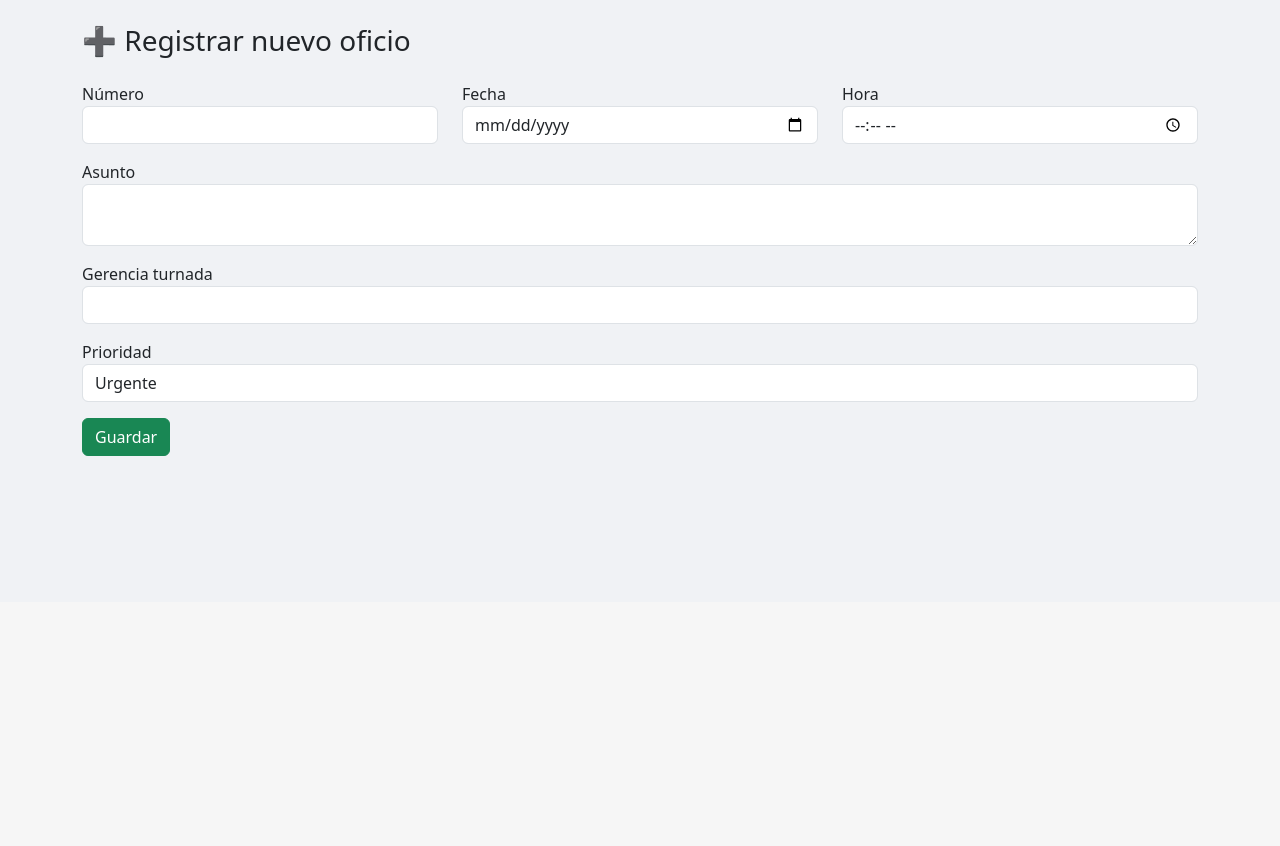
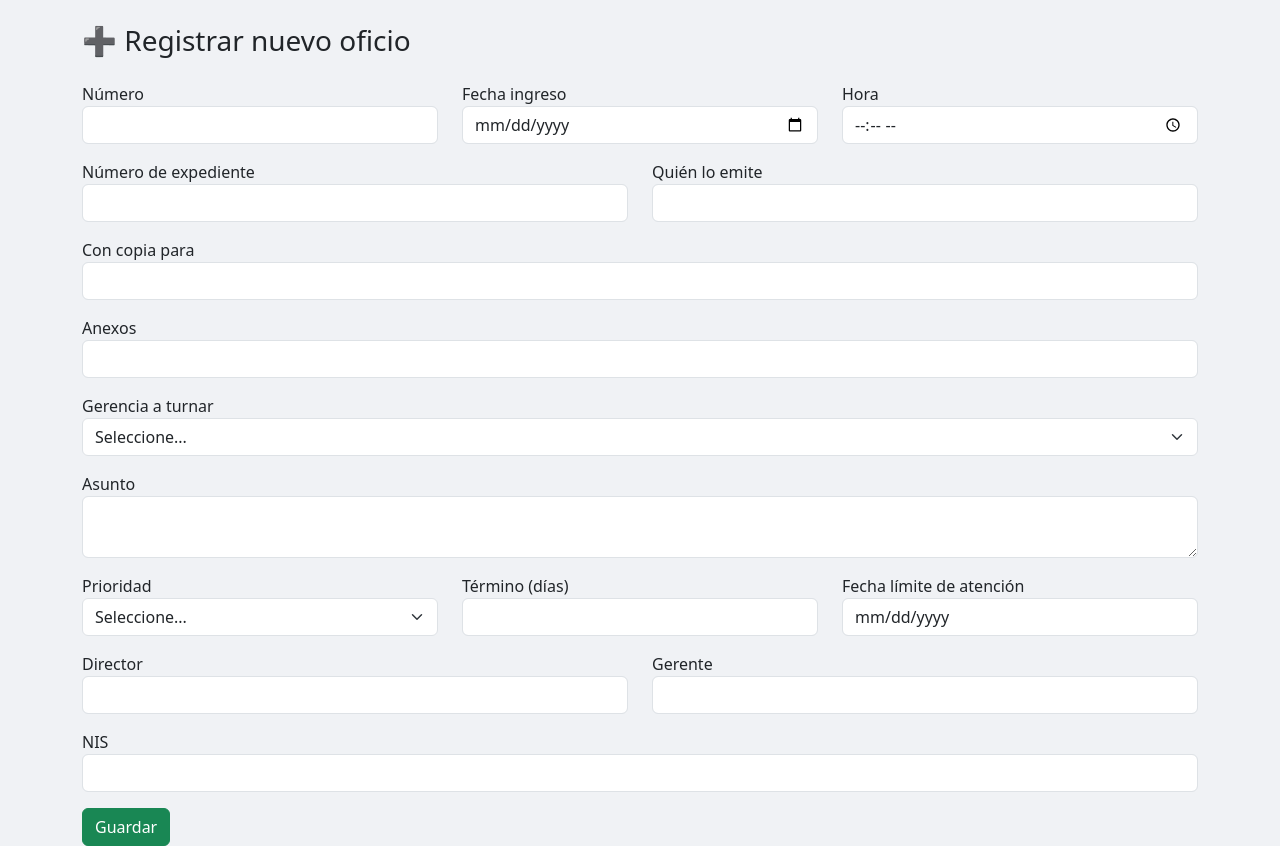
Before and after one commit to adrianalinarestoledo-creator/correspondencia_2026, a Flask app: page /nuevo in a window 1280 px wide. Shown: the part 198-1044 px from the top of the page. Before the commit the page ends 654 px from the top, so only its background shows below. Run offline with Flask 3, Linux system fonts and the light colour scheme; the visitor is signed in with stand-in values (Sample User, id 1).

Commit message:
Update nuevo.html

```diff
--- a/templates/nuevo.html
+++ b/templates/nuevo.html
@@ -12,8 +12,8 @@
         </div>
 
         <div class="col-md-4 mb-3">
-            <label>Fecha</label>
-            <input type="date" name="fecha" class="form-control" required>
+            <label>Fecha ingreso</label>
+            <input type="date" id="fecha" name="fecha" class="form-control" required>
         </div>
 
         <div class="col-md-4 mb-3">
@@ -22,29 +22,136 @@
         </div>
     </div>
 
+    <div class="row">
+        <div class="col-md-6 mb-3">
+            <label>Número de expediente</label>
+            <input type="text" name="numero_expediente" class="form-control">
+        </div>
+
+        <div class="col-md-6 mb-3">
+            <label>Quién lo emite</label>
+            <input type="text" name="quien_emite" class="form-control">
+        </div>
+    </div>
+
+    <div class="mb-3">
+        <label>Con copia para</label>
+        <input type="text" name="con_copia_para" class="form-control">
+    </div>
+
+    <div class="mb-3">
+        <label>Anexos</label>
+        <input type="text" name="anexos" class="form-control">
+    </div>
+
+    <div class="mb-3">
+        <label>Gerencia a turnar</label>
+        <select name="gerencia_turnada" class="form-select" required>
+            <option value="">Seleccione...</option>
+            <option value="DG">DG</option>
+            <option value="GAL">GAL</option>
+            <option value="GPSOI">GPSOI</option>
+            <option value="GSMA">GSMA</option>
+            <option value="GSTS">GSTS</option>
+        </select>
+    </div>
+
     <div class="mb-3">
         <label>Asunto</label>
         <textarea name="asunto" class="form-control" required></textarea>
     </div>
 
-    <div class="mb-3">
-        <label>Gerencia turnada</label>
-        <input type="text" name="gerencia_turnada" class="form-control" required>
+    <div class="row">
+        <div class="col-md-4 mb-3">
+            <label>Prioridad</label>
+            <select id="prioridad" name="prioridad" class="form-select" required>
+                <option value="">Seleccione...</option>
+                <option value="Urgente">Urgente</option>
+                <option value="Alta">Alta</option>
+                <option value="Media">Media</option>
+                <option value="Baja">Baja</option>
+                <option value="No aplica">No aplica</option>
+            </select>
+        </div>
+
+        <div class="col-md-4 mb-3">
+            <label>Término (días)</label>
+            <input type="number" id="termino" name="termino" class="form-control" readonly>
+        </div>
+
+        <div class="col-md-4 mb-3">
+            <label>Fecha límite de atención</label>
+            <input type="date" id="fecha_limite" name="fecha_limite" class="form-control" readonly>
+        </div>
+    </div>
+
+    <div class="row">
+        <div class="col-md-6 mb-3">
+            <label>Director</label>
+            <input type="text" name="responsable1" class="form-control">
+        </div>
+
+        <div class="col-md-6 mb-3">
+            <label>Gerente</label>
+            <input type="text" name="responsable2" class="form-control">
+        </div>
     </div>
 
     <div class="mb-3">
-        <label>Prioridad</label>
-        <select name="prioridad" class="form-control">
-            <option>Urgente</option>
-            <option>Alta</option>
-            <option>Media</option>
-            <option>Baja</option>
-            <option>No aplica</option>
-        </select>
+        <label>NIS</label>
+        <input type="text" name="nis" class="form-control">
     </div>
 
     <button class="btn btn-success">Guardar</button>
 
 </form>
 
+<!-- ============================
+     SCRIPT PARA CALCULAR FECHA LÍMITE
+============================= -->
+<script>
+document.addEventListener("DOMContentLoaded", function () {
+
+    const prioridad = document.getElementById("prioridad");
+    const fechaIngreso = document.getElementById("fecha");
+    const termino = document.getElementById("termino");
+    const fechaLimite = document.getElementById("fecha_limite");
+
+    function calcularFechaLimite() {
+        if (!fechaIngreso.value) return;
+
+        const fecha = new Date(fechaIngreso.value);
+        let dias = 0;
+
+        if (prioridad.value === "Urgente") dias = 1;
+        else if (prioridad.value === "Alta") dias = 3;
+        else if (prioridad.value === "Media") dias = 15;
+        else if (prioridad.value === "Baja") dias = 30;
+        else dias = 0;
+
+        termino.value = dias;
+
+        if (dias === 0) {
+            fechaLimite.value = "";
+            return;
+        }
+
+        let contador = 0;
+        let fechaTemp = new Date(fecha);
+
+        while (contador < dias) {
+            fechaTemp.setDate(fechaTemp.getDate() + 1);
+            if (fechaTemp.getDay() !== 0 && fechaTemp.getDay() !== 6) {
+                contador++;
+            }
+        }
+
+        fechaLimite.value = fechaTemp.toISOString().split("T")[0];
+    }
+
+    prioridad.addEventListener("change", calcularFechaLimite);
+    fechaIngreso.addEventListener("change", calcularFechaLimite);
+});
+</script>
+
 {% endblock %}
```
